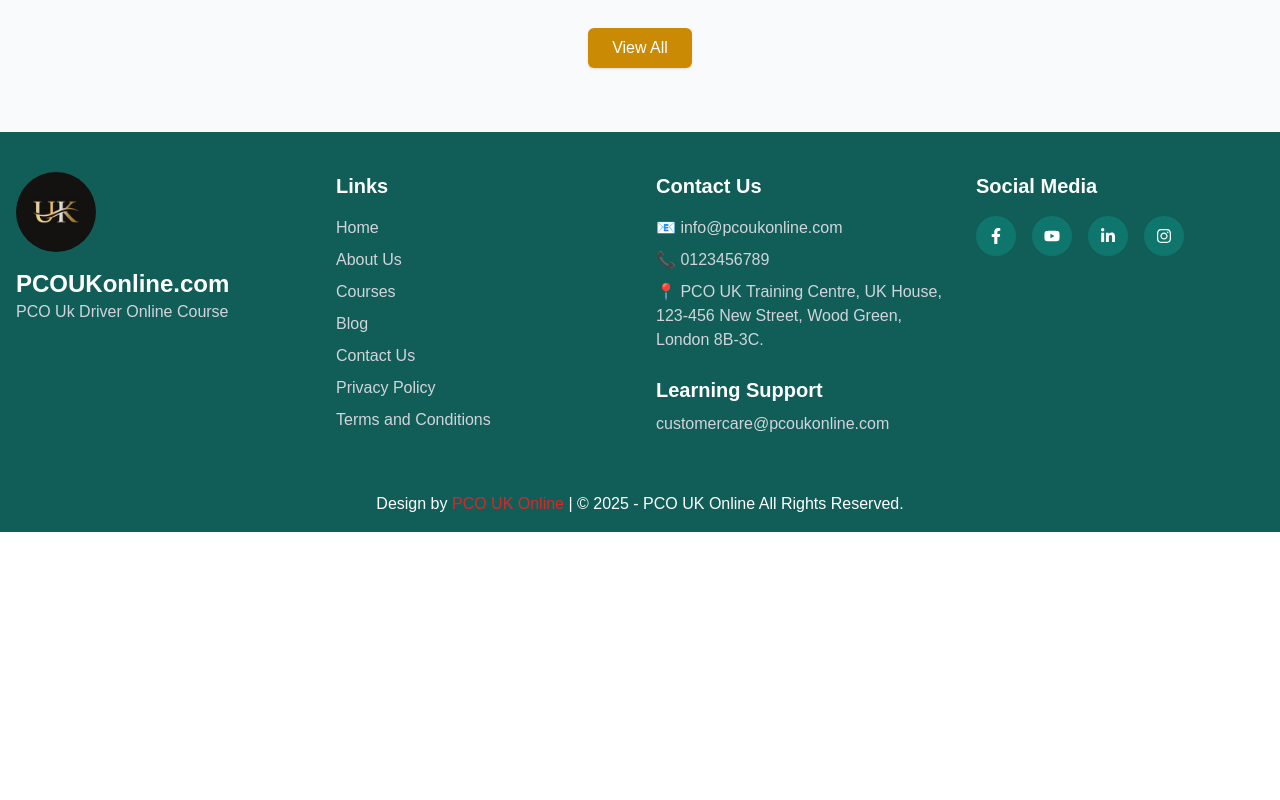
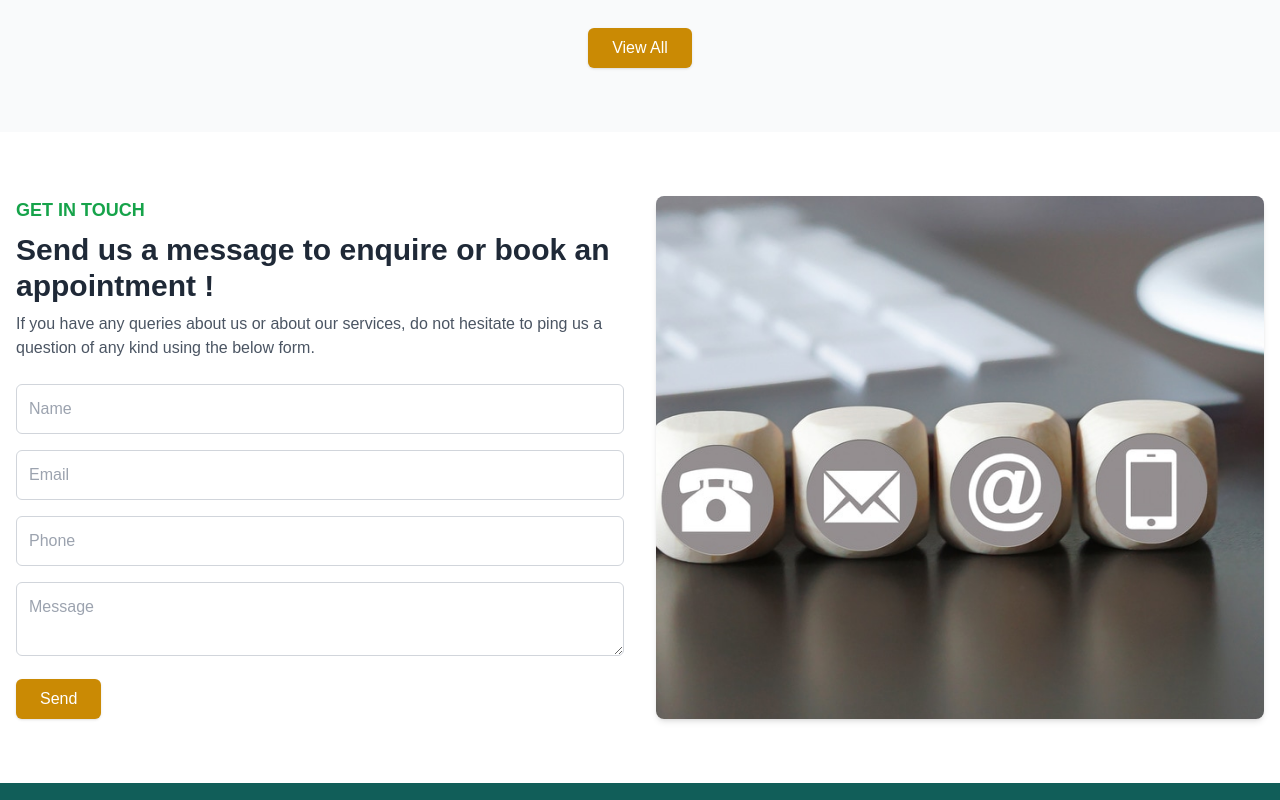
Before and after one commit to faysalmohammed2020/uk-driving-course, a Next.js app: page / in a window 1280 px wide. Shown: the part 3460-4260 px from the top of the page. Before the commit the page ends 3992 px from the top, so only its background shows below. Built offline with nearby package versions, Linux system fonts and the light colour scheme.

Commit message:
Get In Touch section created

```diff
--- /dev/null
+++ b/app/components/GetInTouch.tsx
@@ -0,0 +1,103 @@
+// components/GetInTouch.tsx
+"use client";
+
+import React, { useState } from "react";
+import Image from "next/image";
+
+const GetInTouch: React.FC = () => {
+  const [formData, setFormData] = useState({
+    name: "",
+    email: "",
+    phone: "",
+    message: "",
+  });
+
+  const handleChange = (
+    e: React.ChangeEvent<HTMLInputElement | HTMLTextAreaElement>
+  ) => {
+    const { name, value } = e.target;
+    setFormData({ ...formData, [name]: value });
+  };
+
+  const handleSubmit = (e: React.FormEvent<HTMLFormElement>) => {
+    e.preventDefault();
+    // Handle form submission logic here
+    console.log("Form Submitted", formData);
+  };
+
+  return (
+    <section className="bg-white py-16">
+      <div className="container mx-auto px-4">
+        <div className="grid grid-cols-1 lg:grid-cols-2 gap-8 items-center">
+          {/* Left Column - Form */}
+          <div>
+            <h3 className="text-green-600 font-semibold text-lg uppercase">
+              Get in Touch
+            </h3>
+            <h2 className="text-3xl font-bold text-gray-800 mt-2">
+              Send us a message to enquire or book an appointment !
+            </h2>
+            <p className="text-gray-600 mt-2 mb-6">
+              If you have any queries about us or about our services, do not
+              hesitate to ping us a question of any kind using the below form.
+            </p>
+
+            <form onSubmit={handleSubmit} className="space-y-4">
+              <input
+                type="text"
+                name="name"
+                placeholder="Name"
+                value={formData.name}
+                onChange={handleChange}
+                className="w-full p-3 border border-gray-300 rounded-md focus:outline-none focus:ring-2 focus:ring-yellow-600"
+              />
+              <input
+                type="email"
+                name="email"
+                placeholder="Email"
+                value={formData.email}
+                onChange={handleChange}
+                className="w-full p-3 border border-gray-300 rounded-md focus:outline-none focus:ring-2 focus:ring-yellow-600"
+              />
+              <input
+                type="text"
+                name="phone"
+                placeholder="Phone"
+                value={formData.phone}
+                onChange={handleChange}
+                className="w-full p-3 border border-gray-300 rounded-md focus:outline-none focus:ring-2 focus:ring-yellow-600"
+              />
+              <textarea
+                name="message"
+                placeholder="Message"
+                value={formData.message}
+                onChange={handleChange}
+                className="w-full p-3 border border-gray-300 rounded-md focus:outline-none focus:ring-2 focus:ring-yellow-600"
+              />
+
+              <button
+                type="submit"
+                className="bg-yellow-600 text-white py-2 px-6 rounded-md shadow hover:bg-yellow-700 transition duration-300"
+              >
+                Send
+              </button>
+            </form>
+          </div>
+
+          {/* Right Column - Image */}
+          <div className="w-full h-full">
+            <Image
+              src="/images/get_in_touch.jpeg"
+              alt="Book Appointment"
+              className="w-full h-full object-cover rounded-lg shadow-md"
+              width={800}
+              height={600}
+            />
+          </div>
+        </div>
+      </div>
+    </section>
+  );
+};
+
+export default GetInTouch;
--- a/app/components/Home.tsx
+++ b/app/components/Home.tsx
@@ -6,6 +6,7 @@ import RecentBlogs from "./RecentBlogs";
 import Footer from "./Footer";
 import OurCourses from "./OurCourses";
 import SomethingAboutUs from "./SomethingAboutUs";
+import GetInTouch from "./GetInTouch";
 const mockTests = [
   { id: 1, title: "SERU Grammer Mock Test – 2" },
   { id: 2, title: "SERU Grammer Mock Test – 1" },
@@ -109,6 +110,8 @@ const HomePage: React.FC = () => {
 
       <RecentBlogs />
 
+      <GetInTouch />
+
       {/* Footer */}
       <Footer />
     </div>
```
Also changed, not shown: public/images/get_in_touch.jpeg (added).
